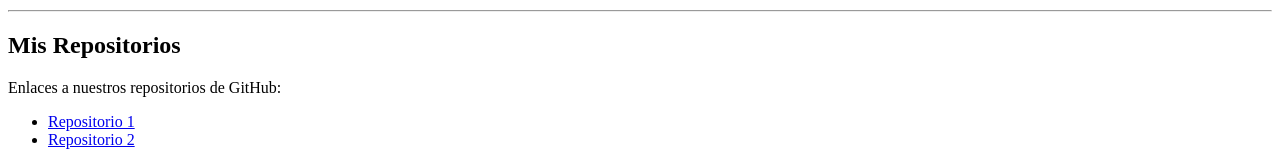
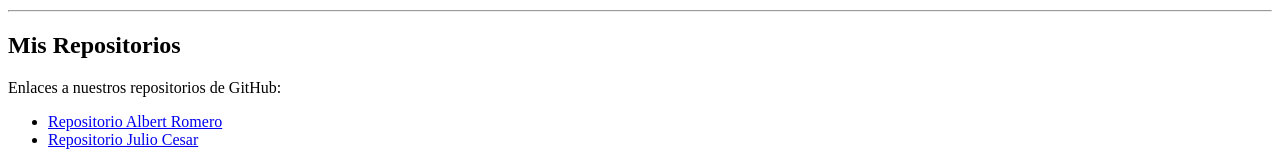
Before and after one commit to holajulio/SMX2-M12-IntroHTML-GitHubPages-main-juliocesar, a plain HTML site: page SMX2-M12-IntroHTML-GitHubPages-main/index.html in a window 1280 px wide. Shown: the part 1255-1420 px from the top of the page. Drawn offline with Linux system fonts and the light colour scheme.

Commit message:
actualizacion

```diff
--- a/SMX2-M12-IntroHTML-GitHubPages-main/index.html
+++ b/SMX2-M12-IntroHTML-GitHubPages-main/index.html
@@ -32,9 +32,9 @@
     <!-- Añadir un encabezado donde indiques el título de una nueva sección llamada "Mis Repositorios" -->
     <p>Enlaces a nuestros repositorios de GitHub:</p>
     <ul>
-        <li><a href="https://github.com/LotsV8pro/SMX2-M12-IntroHTML-GitHubPages-main" target="_blank">Repositorio 1</a></li>
+        <li><a href="https://github.com/LotsV8pro/SMX2-M12-IntroHTML-GitHubPages-main" target="_blank">Repositorio Albert Romero</a></li>
         <!-- Añadir enlaces a repositorios de GitHub. Reemplaza la URL con tus datos reales. -->
-        <li><a href="https://github.com/holajulio/SMX2-M12-IntroHTML-GitHubPages-main-juliocesar " target="_blank">Repositorio 2</a></li>
+        <li><a href="https://github.com/holajulio/SMX2-M12-IntroHTML-GitHubPages-main-juliocesar " target="_blank">Repositorio Julio Cesar</a></li>
         <!-- Añadir el segundo enlace, si es necesario. Reemplaza la URL con tus datos reales. -->
     </ul>
 </body>
```
